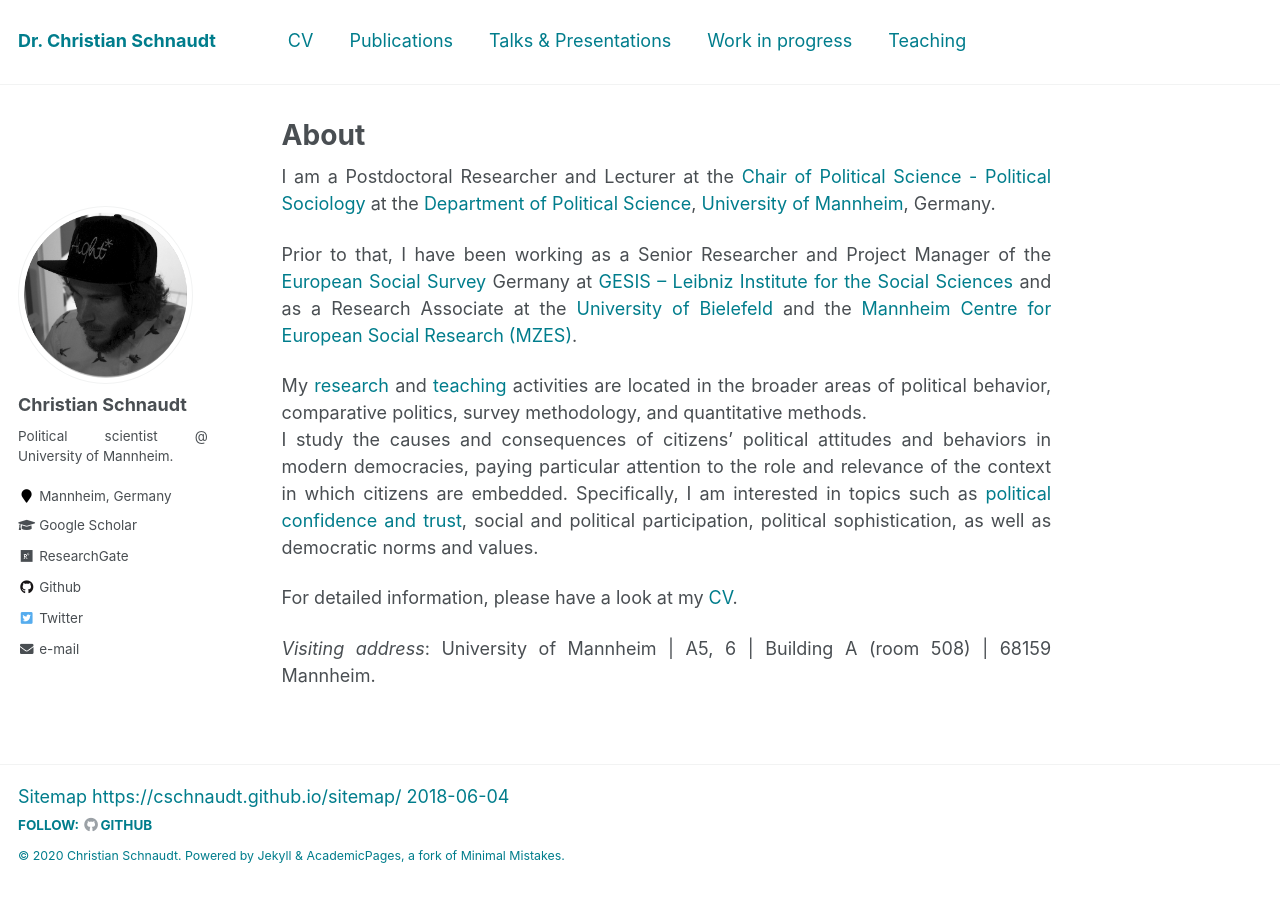
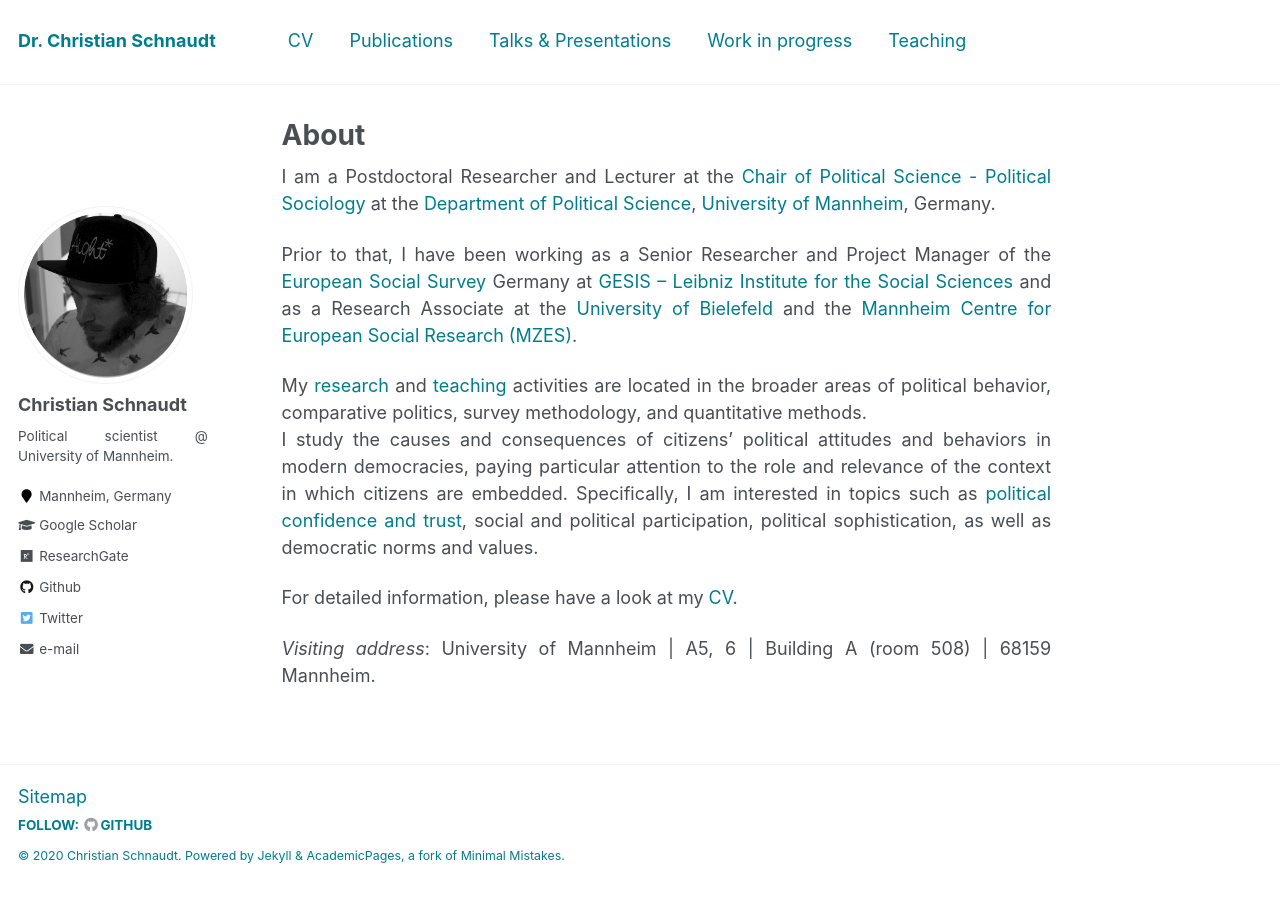
Before and after one commit to cschnaudt/cschnaudt.github.io, a Jekyll site: the page built from _pages/about.md, in a window 1280 px wide. Built offline with Jekyll 4.4.1, drawn with Linux system fonts in a browser that asks for light colours.

Commit message:
Update custom.html

```diff
--- a/_includes/footer/custom.html
+++ b/_includes/footer/custom.html
@@ -1,10 +1,4 @@
 <!-- start custom footer snippets -->
+<?xml version="1.0" encoding="UTF-8"?>
 <a href="/sitemap/">Sitemap</a>
-<?xml version="1.0" encoding="UTF-8"?>
-<urlset xmlns="http://www.sitemaps.org/schemas/sitemap/0.9">
-  <url>
-    <loc>https://cschnaudt.github.io/sitemap/</loc>
-    <lastmod>2018-06-04</lastmod>
-  </url>
-</urlset>
 <!-- end custom footer snippets -->
```
